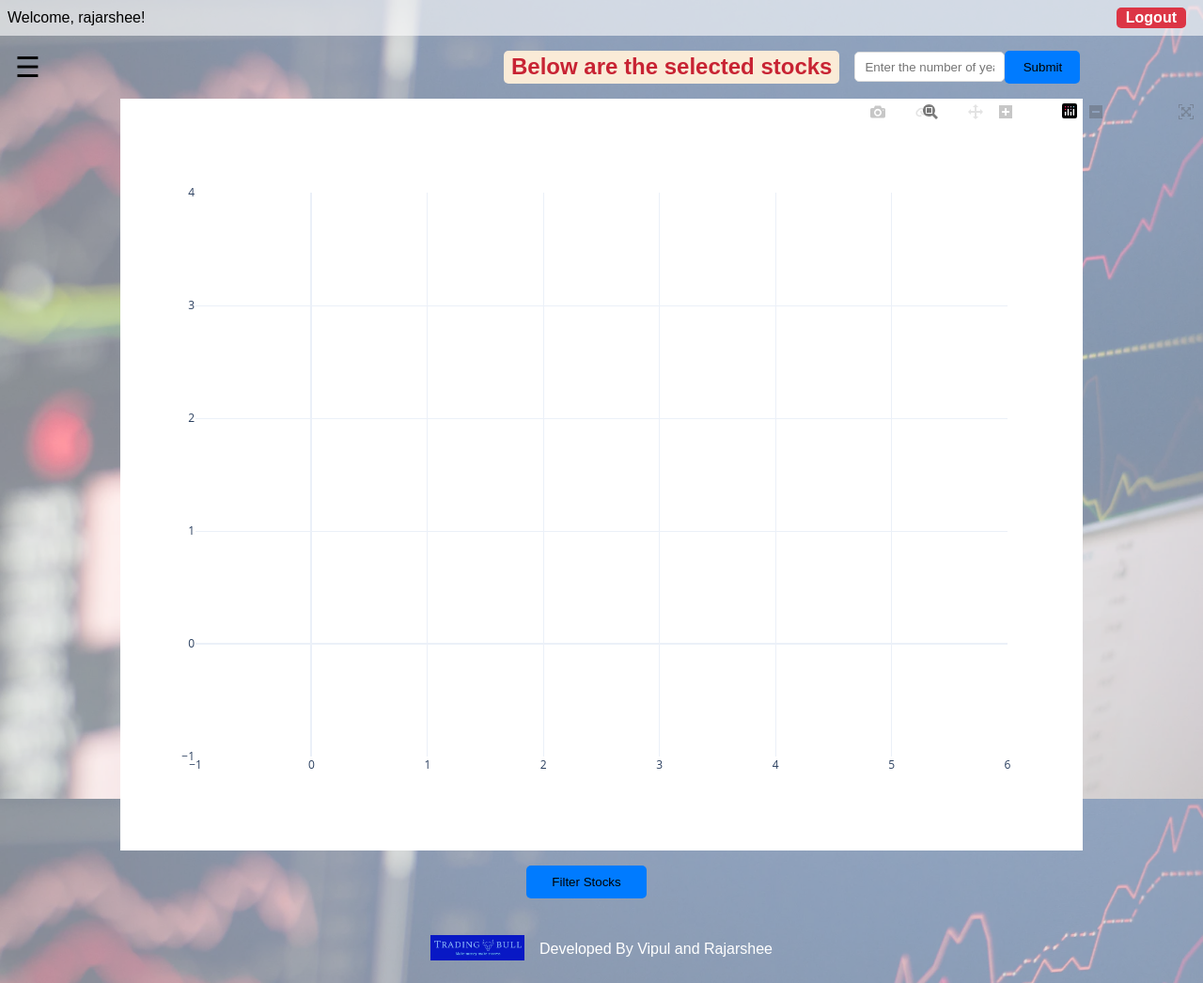
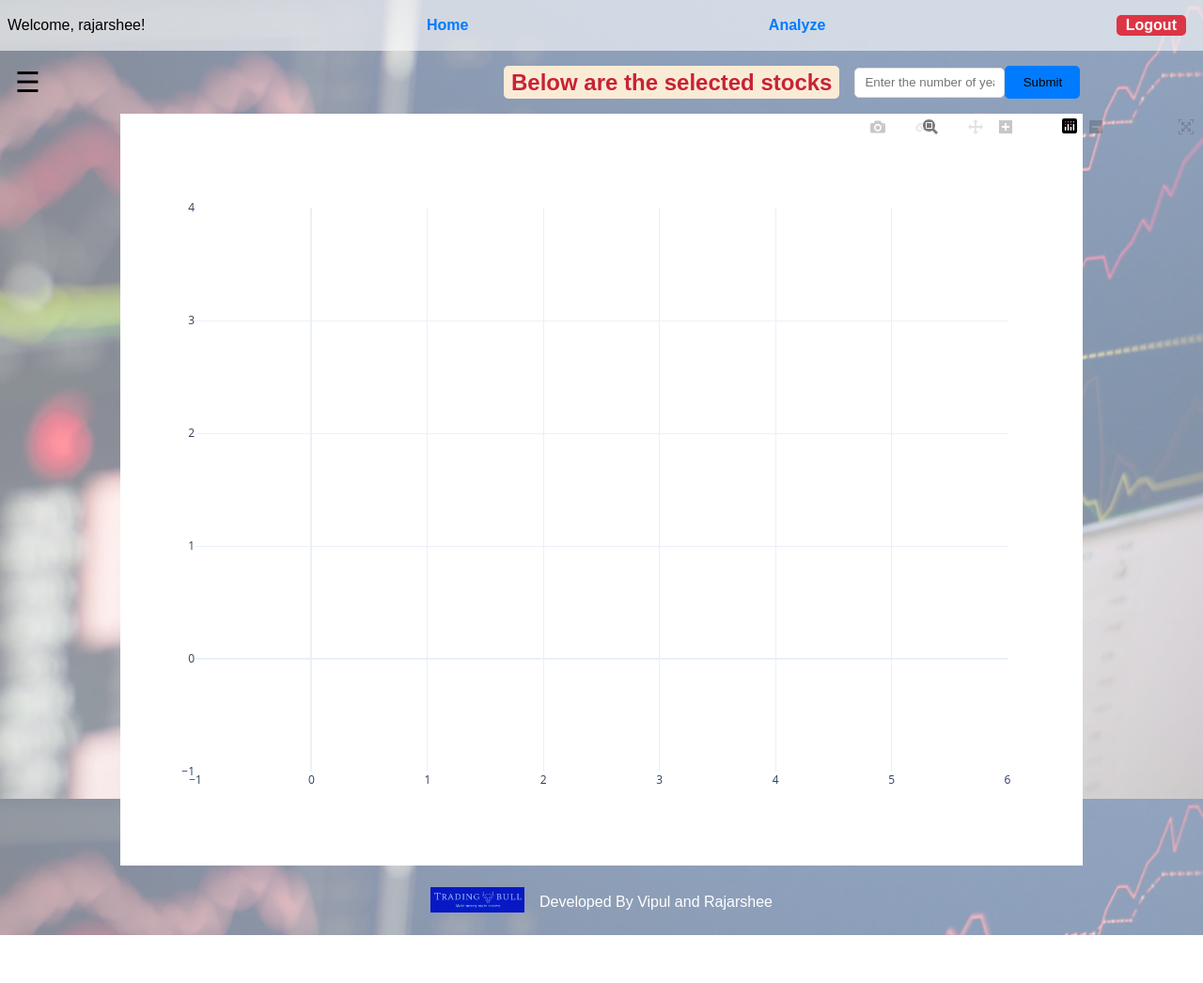
Before and after one commit to BupuBupu/Trading-Simulator-Part2, a Flask app: page /dashboard in a window 1280 px wide; the page is wider, and only the part inside the window is pictured. Shown: that part at 94% size. After the commit the page ends 995 px from the top of that part, so only its background shows below. Run offline with Flask 3, Linux system fonts and the light colour scheme; a user stored in the database is signed in.

Commit message:
Every changes done right

```diff
--- a/filter_data.py
+++ b/filter_data.py
@@ -96,7 +96,7 @@
     my_data.reset_index(inplace=True, drop=True)
     my_data["Rank"]=my_data.index+1
     my_data.rename(columns={sort_based_on:sort_based_on+"\u2193"}, inplace=True)
-    my_data = my_data.head(10)
+    # my_data = my_data.head(10)
     header = my_data.columns.tolist()
     values = my_data.transpose().values.tolist()
     fig = go.Figure(
--- a/static/style.css
+++ b/static/style.css
@@ -439,3 +439,9 @@
     /* border-radius: 3px; */
     background-color: rgba(255, 255, 255, 0.5);
 }
+.home-button {
+    color:#007bff;
+}
+.profile-button {
+    color:#007bff;
+}
--- a/templates/filter.html
+++ b/templates/filter.html
@@ -18,11 +18,10 @@
     <div class="welcome-container">
       <nav>
         <span>Welcome, {{ username }}!</span>
+        <a href="/dashboard" class="home-button">Home</a>
+        <a href="/filter" class="profile-button">Analyze</a>
         <a href="/logout" class="logout-button">Logout</a>
       </nav>
-      <div class="goback">
-        <button onclick="changePage1()">Analyze Stocks</button>
-      </div>
       <div class="head_text_2">
         <p>Select the Filtering Parameter</p>
         <div class="dropdown">
--- a/templates/welcome.html
+++ b/templates/welcome.html
@@ -11,6 +11,8 @@
     <div class="welcome-container">
         <nav>
             <span>Welcome, {{ username }}!</span>
+            <a href="/dashboard" class="home-button">Home</a>
+            <a href="/filter" class="profile-button">Analyze</a>
             <a href="/logout" class="logout-button">Logout</a>
         </nav>
         <div class="sidebar_main">
@@ -61,11 +63,6 @@
                 {{graphcode | safe}}
             </div>
         </div>
-        <div class="filter_button">
-            <button onclick="changePage()">
-                Filter Stocks
-            </button>
-        </div>
         <footer class="footer">
             <div class="container">
                 <div class="footer-content">
```
Also changed, not shown: instance/users.db.
